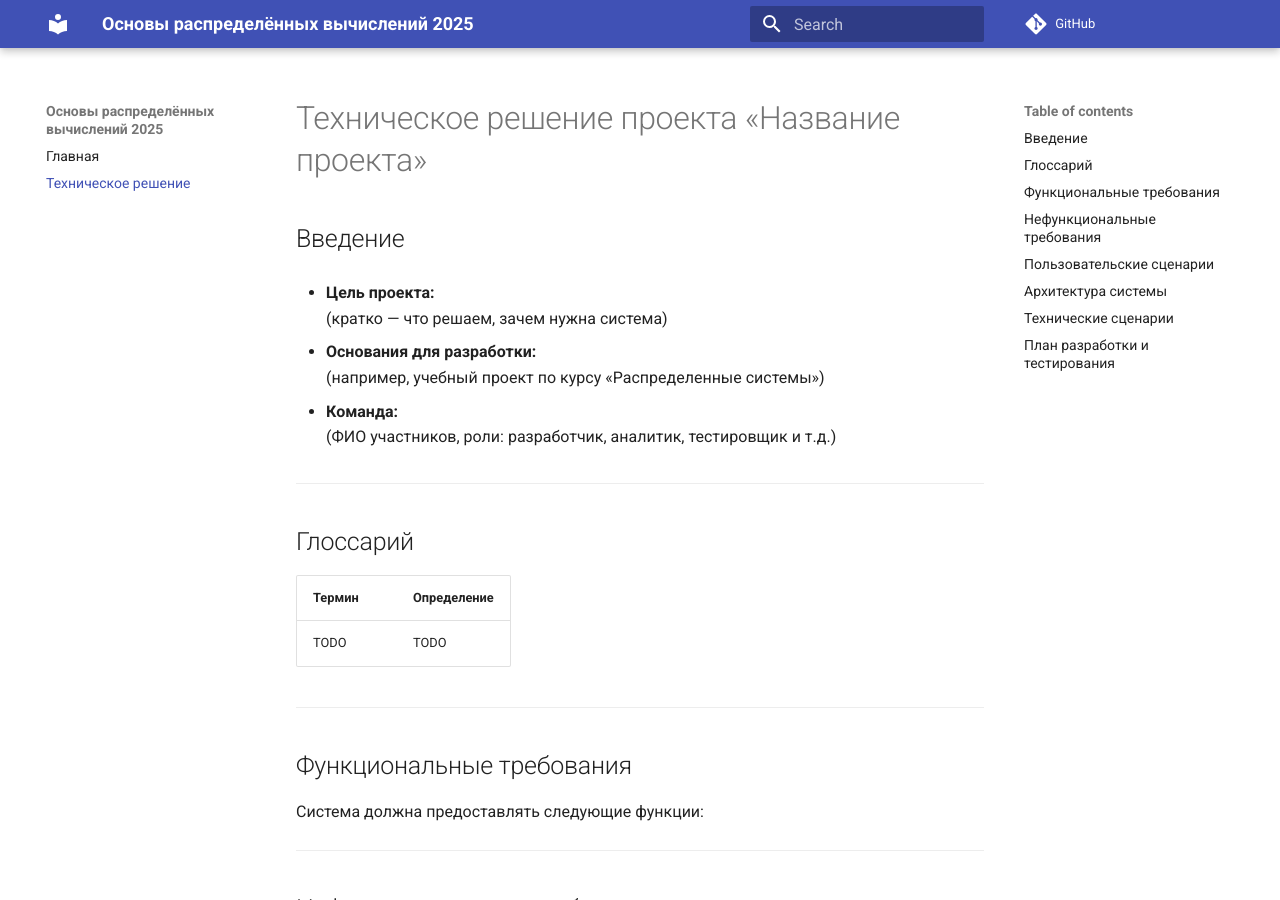
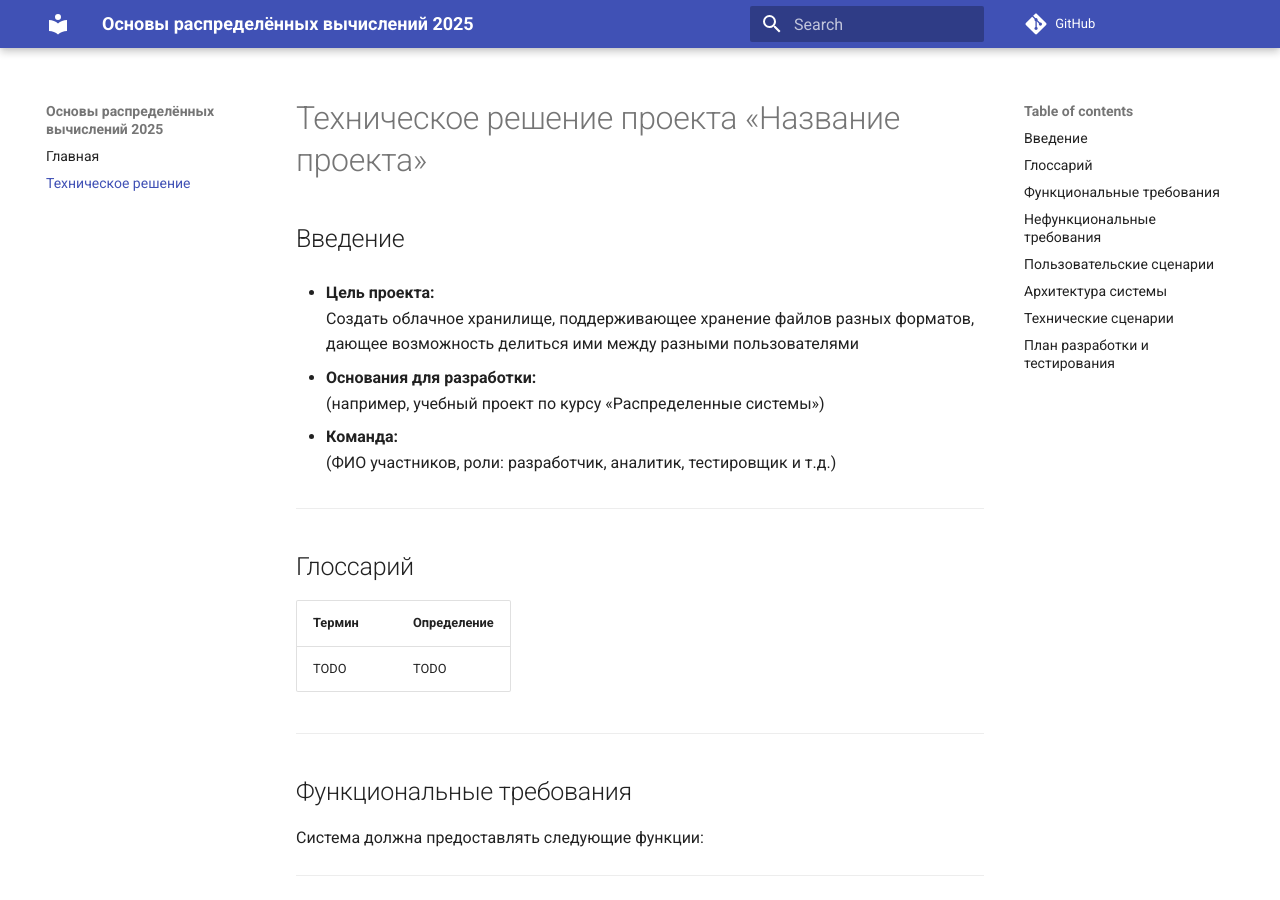
Before and after one commit to spbu-ds-practicum-2025/vanya-and-co, an MkDocs documentation site: the page built from docs/tr.md, in a window 1280 px wide and 900 px high. Built offline with MkDocs 1.6.1 and Material for MkDocs 9.7.7, drawn with Linux system fonts in a browser that asks for light colours; comment, search, counter and statistics services are not loaded.

Commit message:
Update tr.md
Added main target of the project

```diff
--- a/docs/tr.md
+++ b/docs/tr.md
@@ -2,7 +2,7 @@
 
 ## Введение
 - **Цель проекта:**
-  (кратко — что решаем, зачем нужна система)
+  Создать облачное хранилище, поддерживающее хранение  файлов разных форматов, дающее возможность делиться ими между разными пользователями
 
 - **Основания для разработки:**
   (например, учебный проект по курсу «Распределенные системы»)
```
